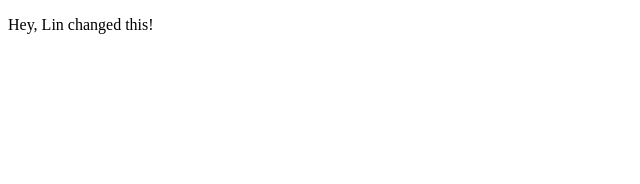
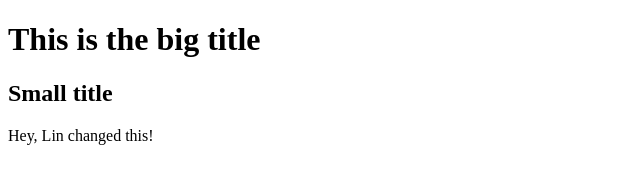
Before and after one commit to linxz-coder/background-generator, a plain HTML site: page index.html in a window 1280 px wide. Shown: the whole page, without its empty margins (0-640 px from the left). Drawn offline with Linux system fonts and the light colour scheme.

Commit message:
changing big title and small title

```diff
--- a/index.html
+++ b/index.html
@@ -5,6 +5,8 @@
 	<title>Website</title>
 </head>
 <body>
+	<h1>This is the big title</h1>
+	<h2>Small title</h2>
 	<p>Hey, Lin changed this!</p>
 </body>
 </html>
```
